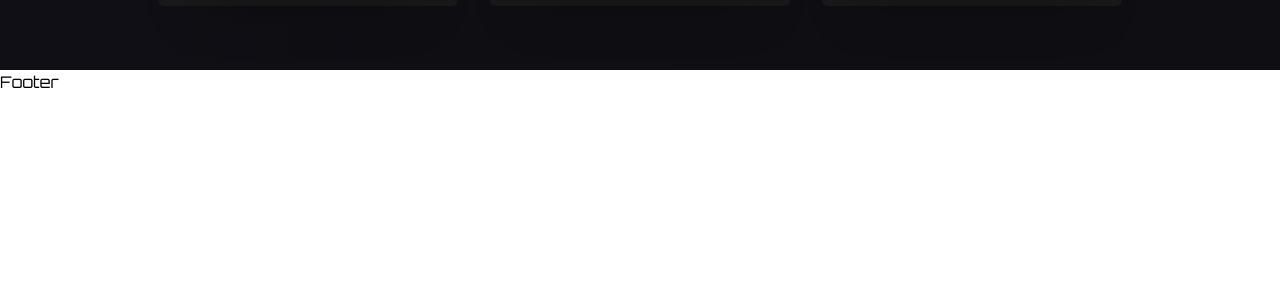
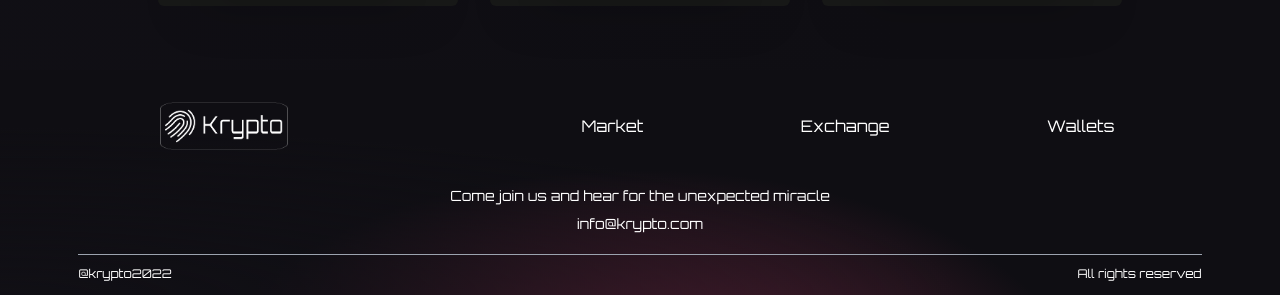
Before and after one commit to elPoeta/krypto-web3, a React (Create React App) app in the folder client/: page / in a window 1280 px wide. Shown: the part 2389-2684 px from the top of the page. Before the commit the page ends 2483 px from the top, so only its background shows below. Built offline with nearby package versions, Linux system fonts and the light colour scheme.

Commit message:
add footer component

```diff
--- a/client/src/App.jsx
+++ b/client/src/App.jsx
@@ -9,7 +9,7 @@
       </div>
       <Services />
       <Transactions />
-      <Footer />
+      <Footer items={["Market", "Exchange", "Wallets"]} />
     </div>
   );
 }
--- a/client/src/components/Footer.jsx
+++ b/client/src/components/Footer.jsx
@@ -1,8 +1,32 @@
-import React from 'react'
+import React from 'react';
+import logo from '../images/logo.png';
 
-const Footer = () => {
+const Footer = ({ items }) => {
   return (
-    <div>Footer</div>
+    <div className="w-full flex md:justify-center justify-between items-center flex-col p-4 gradient-bg-footer">
+      <div className="w-full flex sm:flex-row flex-col justify-between items-center my-4">
+        <div className="flex flex-[0.5] justify-center items-center">
+          <img src={logo} alt="logo" className="w-32" />
+        </div>
+        <div className="flex flex-1 justify-evenly items-center flex-wrap sm:mt-0 mt-5 w-full">
+          {items.map((item, index) => (
+            <p key={index} className="text-white text-base text-center mx-2 cursor-pointer">{item}</p>
+          ))}
+        </div>
+      </div>
+
+      <div className="flex justify-center items-center flex-col mt-5">
+        <p className="text-white text-sm text-center">Come join us and hear for the unexpected miracle</p>
+        <p className="text-white text-sm text-center font-medium mt-2">info@krypto.com</p>
+      </div>
+
+      <div className="sm:w-[90%] w-full h-[0.25px] bg-gray-400 mt-5 " />
+
+      <div className="sm:w-[90%] w-full flex justify-between items-center mt-3">
+        <p className="text-white text-left text-xs">@krypto2022</p>
+        <p className="text-white text-right text-xs">All rights reserved</p>
+      </div>
+    </div>
   )
 }
 
--- a/client/src/index.css
+++ b/client/src/index.css
@@ -40,6 +40,13 @@
     radial-gradient(at 50% 0%, hsla(225,39%,25%,1) 0, transparent 50%);
 }
 
+.gradient-bg-footer {
+  background-color: #0f0e13;
+  background-image:
+    radial-gradient(at 0% 100%, hsla(253,16%,7%,1) 0, transparent 53%),
+    radial-gradient(at 50% 150%, hsla(339,49%,30%,1) 0, transparent 50%);
+}
+
 .white-glassmorphism {
   background: rgba(255, 255, 255, 0.05);
   border-radius: 16px;
```
